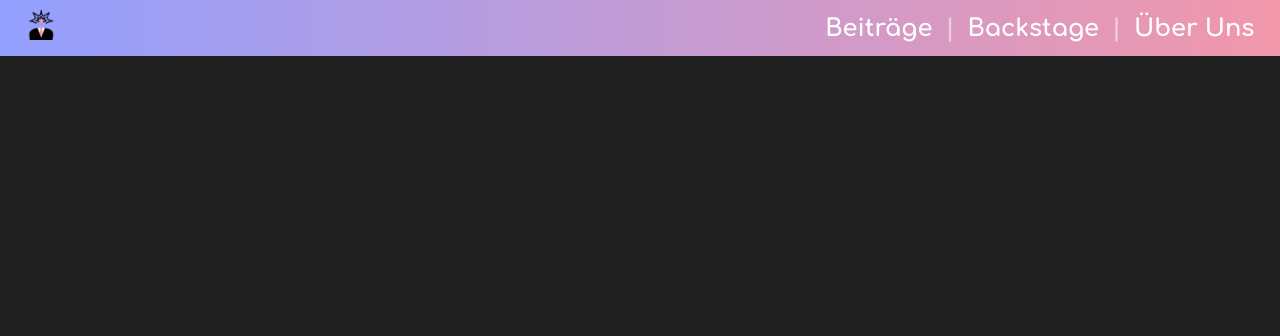
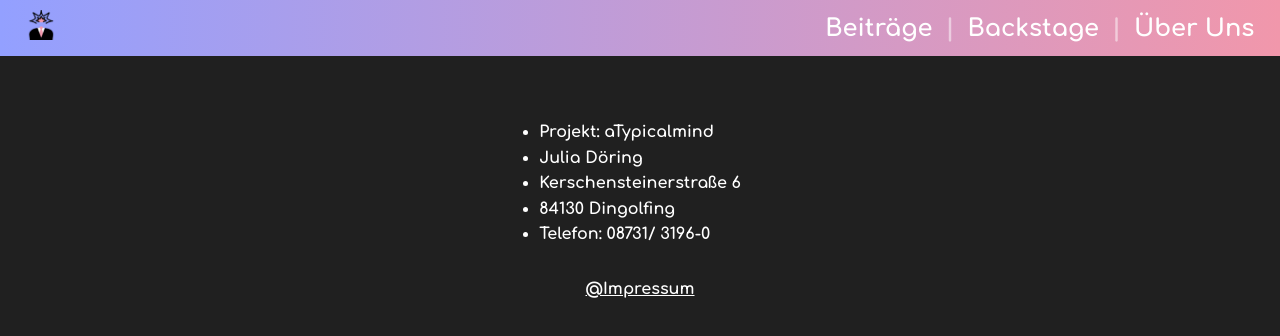
Before and after one commit to Thomas-bent/React-seminar, a React (Create React App) app: page /impressum in a window 1280 px wide. Shown: the top 336 px of the page. Built offline with nearby package versions, Linux system fonts and the light colour scheme.

Commit message:
backstage geaddet

```diff
--- a/src/About.jsx
+++ b/src/About.jsx
@@ -4,7 +4,9 @@ import Style from './About.module.css'
 export const About = () => {
   return (
           <div className={ Style.main_container }>
-        <iframe className={ Style.video } width="1280" height="720" src="https://www.youtube-nocookie.com/embed/M44xgfhPAYw" title="YouTube video player" frameborder="0" allow="accelerometer; autoplay; clipboard-write; encrypted-media; gyroscope; picture-in-picture" allowfullscreen></iframe>
-    </div>
+            <iframe className={ Style.video } width="1280" height="720" src="https://www.youtube-nocookie.com/embed/M44xgfhPAYw" title="YouTube video player" frameborder="0"
+                allow="accelerometer; autoplay; clipboard-write; encrypted-media; gyroscope; picture-in-picture" allowfullscreen></iframe>
+
+          </div>
   )
 }
--- a/src/About.module.css
+++ b/src/About.module.css
@@ -2,10 +2,17 @@
     width: 100vw;
     height: auto;
     display: flex;
-    align-content: center;
+    flex-direction: column;
+    align-items: center;
     justify-content: center;
 
     margin-top: 4rem;
+}
+* {
+    color: #fff;
+}
+.impressum {
+    margin-bottom: 2vh;
 }
 
 @media only screen and (max-width: 600px) {
--- a/src/App.js
+++ b/src/App.js
@@ -1,9 +1,11 @@
 import { Header } from "./Header";
-import { Routes, Route } from "react-router-dom";
+import { Routes, Route, Link } from "react-router-dom";
 import { Homepage } from "./Homepage";
 import { Beitraege } from "./Beitraege"
 import {About } from "./About"
 import { GesamtBeitrag } from "./GesamtBeitrag";
+import {Impressum} from "./Impressum";
+import {Backstage} from "./Backstage";
 
 function App() {
   return (
@@ -12,9 +14,12 @@ function App() {
       <Routes>
         <Route path="/" element={ <Homepage /> }/>
         <Route path="/beitraege" element={ <Beitraege />} />
+          <Route path="/backstage" element={ <Backstage /> }/>
         <Route path="/about" element={ <About /> } />
         <Route path="/lesen/:id" element={ <GesamtBeitrag /> } />
+          <Route path="/impressum" element={ <Impressum /> } />
       </Routes>
+        <Link to={ "/impressum" }><p style={{ marginBottom: "2vh", textAlign: "center" }}>@Impressum</p></Link>
     </div>
   );
 }
--- a/src/Backstage.jsx
+++ b/src/Backstage.jsx
@@ -1,7 +1,35 @@
 import React from 'react'
+import Style from './Backstage.module.css'
 
 export const Backstage = () => {
   return (
-    <div>Backstage</div>
+    <div className={ Style.main_container }>
+        <div className={ Style.text_div }>
+            <h1>Unser Projekt</h1>
+            <p>
+                Lorem ipsum dolor sit amet, consetetur sadipscing elitr, sed diam nonumy eirmod tempor invidunt ut labore et dolore magna aliquyam erat, sed diam voluptua. At vero eos et accusam et justo duo dolores et ea rebum. Stet clita kasd gubergren, no sea takimata sanctus est Lorem ipsum dolor sit amet. Lorem ipsum dolor sit amet, consetetur sadipscing elitr, sed diam nonumy eirmod tempor invidunt ut labore et dolore magna aliquyam erat, sed diam voluptua. At vero eos et accusam et justo duo dolores et ea rebum. Stet clita kasd gubergren, no sea takimata sanctus est Lorem ipsum dolor sit amet. Lorem ipsum dolor sit amet, consetetur sadipscing elitr, sed diam nonumy eirmod tempor invidunt ut labore et dolore magna aliquyam erat, sed diam voluptua. At vero eos et accusam et justo duo dolores et ea rebum. Stet clita kasd gubergren, no sea takimata sanctus est Lorem ipsum dolor sit amet.
+
+                Duis autem vel eum iriure dolor in hendrerit in vulputate velit esse molestie consequat, vel illum dolore eu feugiat nulla facilisis at vero eros et accumsan et iusto odio dignissim qui blandit praesent luptatum zzril delenit augue duis dolore te feugait nulla facilisi. Lorem ipsum dolor sit amet, consectetuer adipiscing elit, sed diam nonummy nibh euismod tincidunt ut laoreet dolore magna aliquam erat volutpat.
+
+                Ut wisi enim ad minim veniam, quis nostrud exerci tation ullamcorper suscipit lobortis nisl ut aliquip ex ea commodo consequat. Duis autem vel eum iriure dolor in hendrerit in vulputate velit esse molestie consequat, vel illum dolore eu feugiat nulla facilisis at vero eros et accumsan et iusto odio dignissim qui blandit praesent luptatum zzril delenit augue duis dolore te feugait nulla facilisi.
+
+                Nam liber tempor cum soluta nobis eleifend option congue nihil imperdiet doming id quod mazim placerat facer possim assum. Lorem ipsum dolor sit amet, consectetuer adipiscing elit, sed diam nonummy nibh euismod tincidunt ut laoreet dolore magna aliquam erat volutpat. Ut wisi enim ad minim veniam, quis nostrud exerci tation ullamcorper suscipit lobortis nisl ut aliquip ex ea commodo consequat.
+
+                Duis autem vel eum iriure dolor in hendrerit in vulputate velit esse molestie consequat, vel illum dolore eu feugiat nulla facilisis.
+
+                At vero eos et accusam et justo duo dolores et ea rebum. Stet clita kasd gubergren, no sea takimata sanctus est Lorem ipsum dolor sit amet. Lorem ipsum dolor sit amet, consetetur sadipscing elitr, sed diam nonumy eirmod tempor invidunt ut labore et dolore magna aliquyam erat, sed diam voluptua. At vero eos et accusam et justo duo dolores et ea rebum. Stet clita kasd gubergren, no sea takimata sanctus est Lorem ipsum dolor sit amet. Lorem ipsum dolor sit amet, consetetur sadipscing elitr, At accusam aliquyam diam diam dolore dolores duo eirmod eos erat, et nonumy sed tempor et et invidunt justo labore Stet clita ea et gubergren, kasd magna no rebum. sanctus sea sed takimata ut vero voluptua. est Lorem ipsum dolor sit amet. Lorem ipsum dolor sit amet, consetetur sadipscing elitr, sed diam nonumy eirmod tempor invidunt ut labore et dolore magna aliquyam erat.
+
+                Consetetur sadipscing elitr, sed diam nonumy eirmod tempor invidunt ut labore et dolore magna aliquyam erat, sed diam voluptua. At vero eos et accusam et justo duo dolores et ea rebum. Stet clita kasd gubergren, no sea takimata sanctus est Lorem ipsum dolor sit amet. Lorem ipsum dolor sit amet, consetetur sadipscing elitr, sed diam nonumy eirmod tempor invidunt ut labore et dolore magna aliquyam erat, sed diam voluptua. At vero eos et accusam et justo duo dolores et ea rebum. Stet clita kasd gubergren, no sea takimata sanctus est Lorem ipsum dolor sit amet. Lorem ipsum dolor sit amet, consetetur sadipscing elitr, sed diam nonumy eirmod tempor invidunt ut labore et dolore magna aliquyam erat, sed diam voluptua. At vero eos et accusam et justo duo dolores et ea rebum. Stet clita kasd gubergren, no sea takimata sanctus.
+
+                Lorem ipsum dolor sit amet, consetetur sadipscing elitr, sed diam nonumy eirmod tempor invidunt ut labore et dolore magna aliquyam erat, sed diam voluptua. At vero eos et accusam et justo duo dolores et ea rebum. Stet clita kasd gubergren, no sea takimata sanctus est Lorem ipsum dolor sit amet. Lorem ipsum dolor sit amet, consetetur sadipscing elitr, sed diam nonumy eirmod tempor invidunt ut labore et dolore magna aliquyam erat, sed diam voluptua. At vero eos et accusam et justo duo dolores et ea rebum. Stet clita kasd gubergren, no sea takimata sanctus est Lorem ipsum dolor sit amet. Lorem ipsum dolor sit amet, consetetur sadipscing elitr, sed diam nonumy eirmod tempor invidunt ut labore et dolore magna aliquyam erat, sed diam voluptua. At vero eos et accusam et justo duo dolores et ea rebum. Stet clita kasd gubergren, no sea takimata sanctus est Lorem ipsum dolor sit amet.
+
+                Duis autem vel eum iriure dolor in hendrerit in vulputate velit esse molestie consequat, vel illum dolore eu feugiat nulla facilisis at vero eros et accumsan et iusto odio dignissim qui blandit praesent luptatum zzril delenit augue duis dolore te feugait nulla facilisi. Lorem ipsum dolor sit amet, consectetuer adipiscing elit, sed diam nonummy nibh euismod tincidunt ut laoreet dolore magna aliquam erat volutpat.
+
+                Ut wisi enim ad minim veniam, quis nostrud exerci tation ullamcorper suscipit lobortis nisl ut aliquip ex ea commodo consequat. Duis autem vel eum iriure dolor in hendrerit in vulputate velit esse molestie consequat, vel illum dolore eu feugiat nulla facilisis at vero eros et accumsan et iusto odio dignissim qui blandit praesent luptatum zzril delenit augue duis dolore te feugait nulla facilisi.
+
+                Nam liber tempor cum soluta nobis eleifend option congue nihil imperdiet doming id quod mazim placerat facer possim assum. Lorem ipsum dolor sit amet, consectetuer adipiscing elit, sed diam nonummy nibh euismod tincidunt ut laoreet dolore magna aliquam erat volutpat. Ut wisi enim ad minim veniam, quis nostrud exerci tation ullamcorper suscipit lobortis nisl ut aliquip ex ea commodo
+            </p>
+        </div>
+    </div>
   )
 }
--- /dev/null
+++ b/src/Backstage.module.css
@@ -0,0 +1,20 @@
+.main_container {
+    width: 100vw;
+    display: flex;
+    flex-direction: column;
+    justify-content: center;
+    align-items: center;
+    margin-top: 7vh;
+    line-height: 1.6;
+}
+.text_div {
+    margin-top: 3vh;
+    text-align: center;
+    margin-bottom: 6vh;
+}
+.text_div > p {
+    text-align: justify;
+    width: 50vw;
+    margin-top: 2vh;
+    line-height: 1.6;
+}
--- /dev/null
+++ b/src/Impressum.jsx
@@ -0,0 +1,16 @@
+import Style from "./Impressum.module.css"
+
+export const Impressum = () => {
+
+    return (
+            <div className={ Style.main_container }>
+                <ul>
+                    <li>Projekt: aTypicalmind</li>
+                    <li>Julia Döring</li>
+                    <li>Kerschensteinerstraße 6</li>
+                    <li>84130 Dingolfing</li>
+                    <li>Telefon: 08731/ 3196-0</li>
+                </ul>
+            </div>
+            )
+}
--- /dev/null
+++ b/src/Impressum.module.css
@@ -0,0 +1,8 @@
+.main_container {
+    margin-top: 15vh;
+    display: flex;
+    align-content: center;
+    justify-content: center;
+    margin-bottom: 4vh;
+    line-height: 1.6;
+}
```
